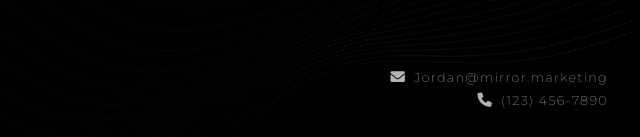
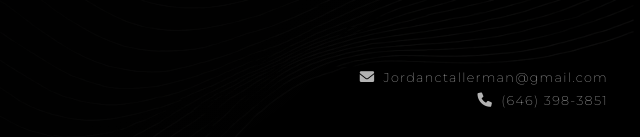
Before and after one commit to jtal1999/Mirror, a plain HTML site: page index.html in a window 1280 px wide. Shown: the part 660-797 px from the top of the page, 640-1280 px from the left. Drawn offline with nearby package versions, Linux system fonts and the light colour scheme.

Commit message:
Update contact info in index.html

```diff
--- a/index.html
+++ b/index.html
@@ -345,8 +345,8 @@
         <div class="quote" id="quote"></div>
     </div>
     <div class="contact-info">
-        <a href="mailto:Jordan@mirror.marketing"><i class="fas fa-envelope"></i>Jordan@mirror.marketing</a>
-        <a href="tel:+1234567890"><i class="fas fa-phone"></i>(123) 456-7890</a>
+        <a href="mailto:Jordan@mirror.marketing"><i class="fas fa-envelope"></i>Jordanctallerman@gmail.com</a>
+        <a href="tel:+1234567890"><i class="fas fa-phone"></i>(646) 398-3851</a>
     </div>
 
     <script>
```
